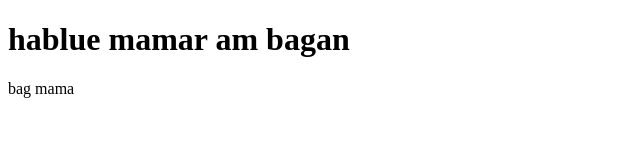
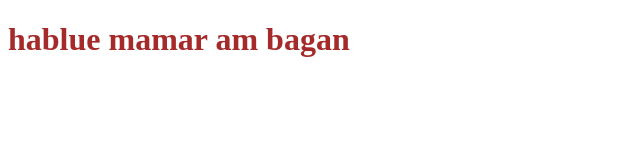
Before and after one commit to akhlas789/my-first-repo, a plain HTML site: page index.html in a window 1280 px wide. Shown: the whole page, without its empty margins (0-640 px from the left). Drawn offline with Linux system fonts and the light colour scheme.

Commit message:
first commit

```diff
--- a/index.html
+++ b/index.html
@@ -5,9 +5,14 @@
     <meta http-equiv="X-UA-Compatible" content="IE=edge">
     <meta name="viewport" content="width=device-width, initial-scale=1.0">
     <title>my first github repo</title>
+    <style>
+        .habu{
+            color: brown;
+        }
+    </style>
 </head>
 <body>
-    <h1>hablue mamar am bagan</h1>
-    <p>bag mama</p>
+    <h1 class="habu">hablue mamar am bagan</h1>
+
 </body>
 </html>
```
